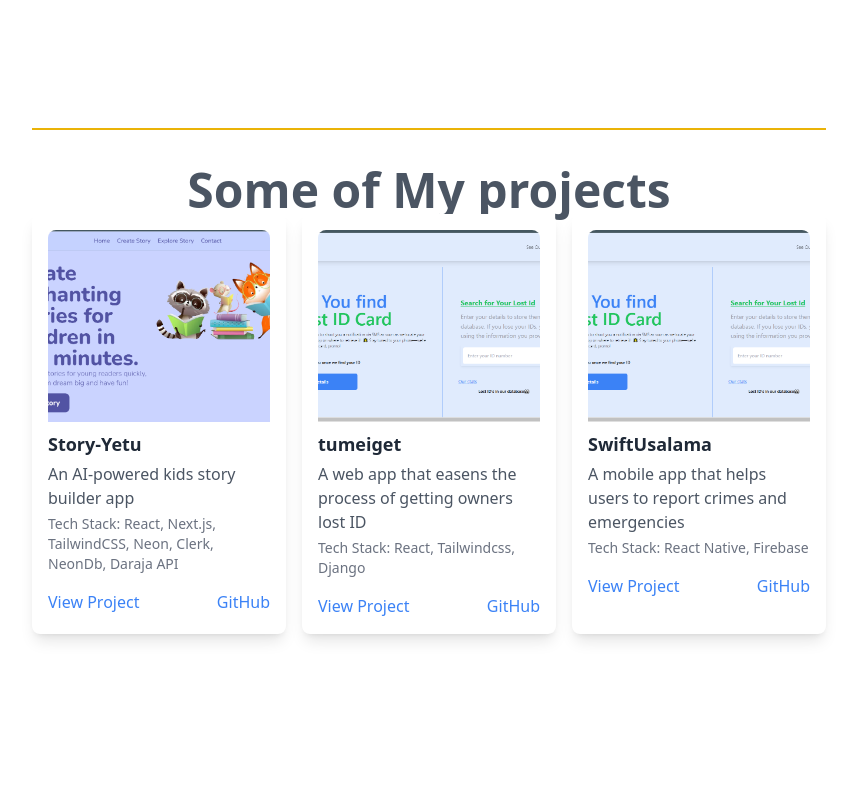
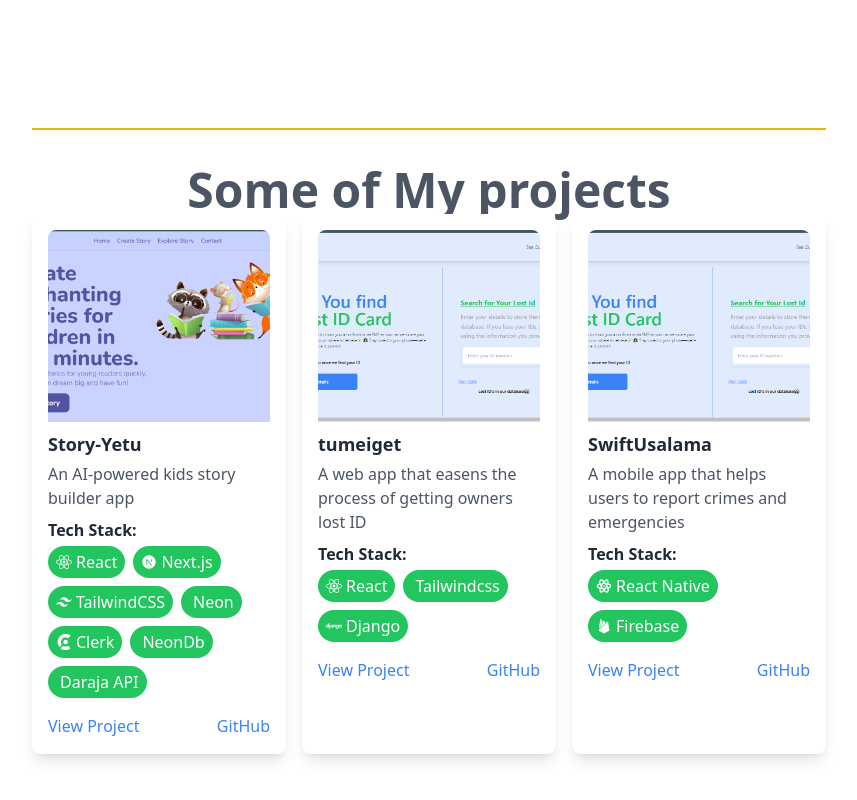
Before and after one commit to Muchael123/my_portfolio, a React (Vite) app: page / in a window 1280 px wide. Shown: the part 2087-2887 px from the top of the page, without its empty margins (211-1068 px from the left). Built offline with nearby package versions, Linux system fonts and the light colour scheme.

Commit message:
Change UI and general Portfolio

```diff
--- a/src/components/projects/ProjectCard.tsx
+++ b/src/components/projects/ProjectCard.tsx
@@ -1,4 +1,12 @@
 import { motion } from "framer-motion";
+import { FaReact } from "react-icons/fa";
+import { RiNextjsFill } from "react-icons/ri";
+import { IoLogoFirebase } from "react-icons/io5";
+import { RiTailwindCssFill } from "react-icons/ri";
+import { BiLogoPostgresql } from "react-icons/bi";
+import { DiDjango } from "react-icons/di";
+import { SiClerk } from "react-icons/si";
+import { TbBrandReactNative } from "react-icons/tb";
 
 type ProjectCardProps = {
   title: string;
@@ -7,6 +15,17 @@ type ProjectCardProps = {
   image: string;
   link: string;
   github: string;
+};
+
+const stackIcons: { [key: string]: JSX.Element } = {
+  React: <FaReact />,
+  "Next.js": <RiNextjsFill />,
+  Firebase: <IoLogoFirebase />,
+  TailwindCSS: <RiTailwindCssFill />,
+  PostgreSQL: <BiLogoPostgresql />,
+  Django: <DiDjango />,
+  Clerk: <SiClerk />,
+  "React Native": <TbBrandReactNative />,
 };
 
 function ProjectCard({
@@ -31,9 +50,23 @@ function ProjectCard({
       />
       <h3 className="font-semibold text-lg mt-2">{title}</h3>
       <p className="text-gray-600 mt-1">{description}</p>
-      <p className="text-sm text-gray-500 mt-1">
-        Tech Stack: {stack.join(", ")}
-      </p>
+
+      {/* Tech Stack Section */}
+      <div className="mt-2">
+        <h4 className="font-semibold">Tech Stack:</h4>
+        <div className="flex flex-wrap gap-2 mt-1">
+          {stack.map((tech) => (
+            <div
+              key={tech}
+              className="flex items-center bg-green-500 text-white px-2 py-1 rounded-full"
+            >
+              <span className="mr-1">{stackIcons[tech]}</span>
+              {tech}
+            </div>
+          ))}
+        </div>
+      </div>
+
       <div className="flex justify-between mt-4">
         <a
           href={link}
```
